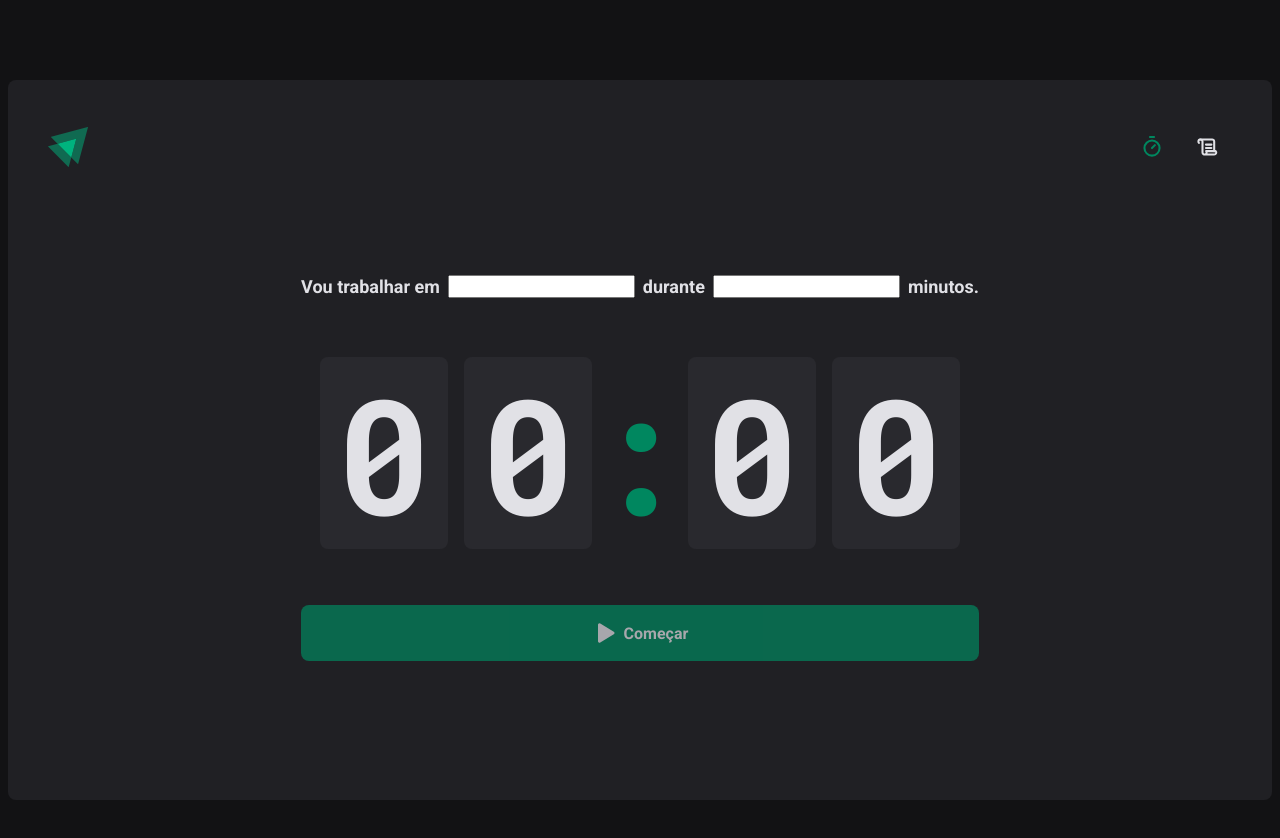
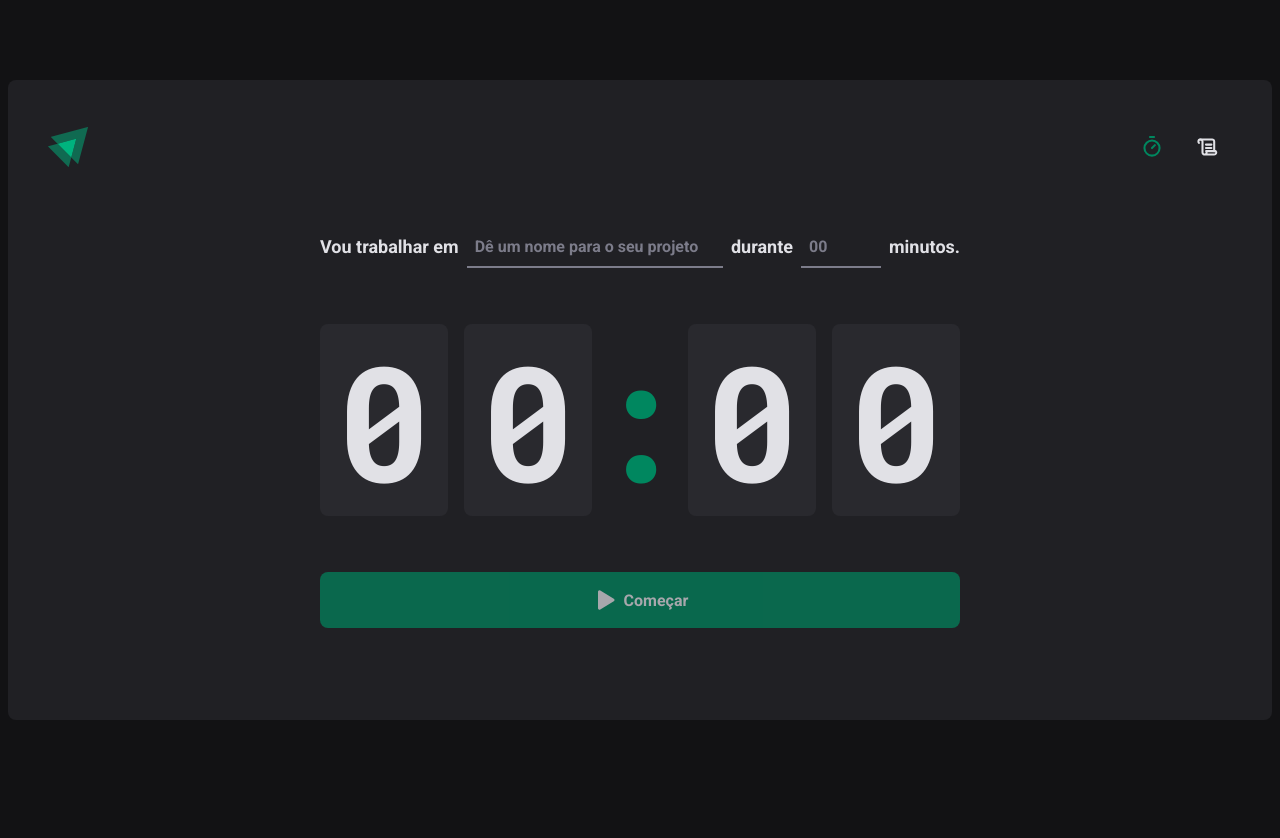
Before and after one commit to gitirana/ignite-timer, a React (Vite) app: page / in a window 1280 px wide. Shown: the top 838 px of the page. After the commit the page ends 800 px from the top, so only its background shows below. Built offline with nearby package versions, Linux system fonts and the light colour scheme.

Commit message:
finish home page css

```diff
--- a/src/layouts/DefaultLayout/styles.ts
+++ b/src/layouts/DefaultLayout/styles.ts
@@ -2,7 +2,7 @@
 
 export const LayoutContainer = styled.div`
   max-width: 74rem;
-  height: calc(100vh - 10rem);
+  height: calc(100vh - 15rem);
   margin: 5rem auto;
   padding: 2.5rem;
 
--- a/src/pages/Home/index.tsx
+++ b/src/pages/Home/index.tsx
@@ -6,6 +6,8 @@
   FormContainer,
   Separator,
   StartCountdownButton,
+  MinutesAmountInput,
+  TaskInput,
 } from './styles'
 
 export function Home() {
@@ -14,10 +16,27 @@
       <form action="">
         <FormContainer>
           <label htmlFor="task">Vou trabalhar em</label>
-          <input id="task" />
+          <TaskInput
+            id="task"
+            list="task-suggestions"
+            placeholder="Dê um nome para o seu projeto"
+          />
+
+          <datalist id="task-suggestions">
+            <option value="Projeto 1"></option>
+            <option value="Projeto 2"></option>
+            <option value="Projeto 3"></option>
+          </datalist>
 
           <label htmlFor="">durante</label>
-          <input type="number" id="minutesAmounts" />
+          <MinutesAmountInput
+            type="number"
+            id="minutesAmounts"
+            placeholder="00"
+            step={5}
+            min={5}
+            max={60}
+          />
 
           <span>minutos.</span>
         </FormContainer>
--- a/src/pages/Home/styles.ts
+++ b/src/pages/Home/styles.ts
@@ -27,6 +27,37 @@
   font-weight: bold;
   flex-wrap: wrap;
   line-height: 1.6;
+`
+
+const BaseInput = styled.input`
+  background: transparent;
+  height: 2.5rem;
+  border: 0;
+  border-bottom: 2px solid ${(props) => props.theme['gray-500']};
+  font-weight: bold;
+  padding: 0 0.5rem;
+  color: ${(props) => props.theme['gray-100']};
+
+  &:focus {
+    box-shadow: none;
+    border-color: ${(props) => props.theme['green-500']};
+  }
+
+  &::placeholder {
+    color: ${(props) => props.theme['gray-500']};
+  }
+`
+
+export const TaskInput = styled(BaseInput)`
+  flex: 1;
+
+  &::-webkit-calendar-picker-indicator {
+    display: none !important;
+  }
+`
+
+export const MinutesAmountInput = styled(BaseInput)`
+  width: 4rem;
 `
 
 export const CountdownContainer = styled.div`
```
